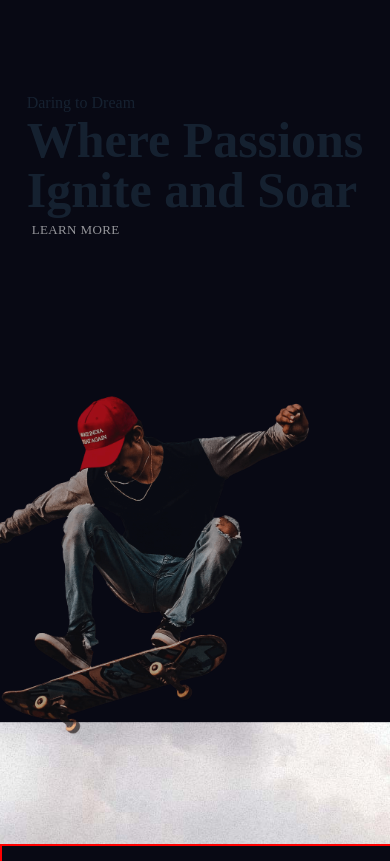
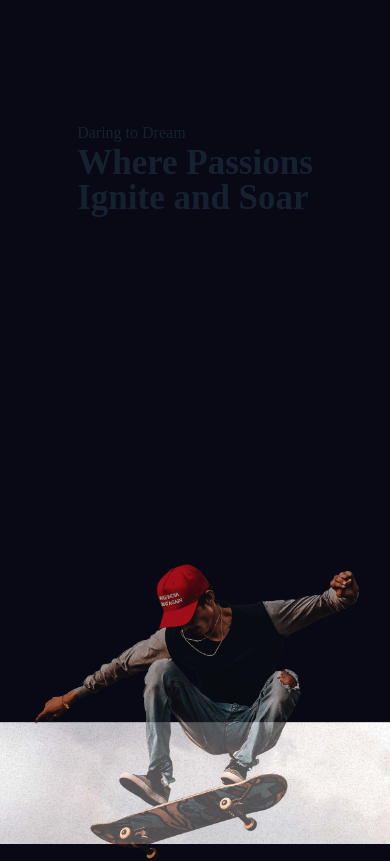
Before and after one commit to siahvosh/resume, a React (Vite) app: page /works in a window 390 px wide. Shown: the top 861 px of the page. Built offline with nearby package versions, Linux system fonts and the light colour scheme; a web font is replaced by a local one.

Commit message:
set functions for parts

```diff
--- a/src/pages/works/ScrollSite.css
+++ b/src/pages/works/ScrollSite.css
@@ -156,7 +156,7 @@ body{
 }
 
 .cont-2{
-    height: 300vh;
+    height: 250vh;
     background: #080914 !important;
     position: relative;
 
@@ -187,12 +187,14 @@ body{
 .container-animation{
     height: 100%;
     position: relative;
-
+    /*border: 2px solid red;*/
+    z-index: 11111 !important;
 }
 
 .side-1, .side-2, .side-3, .side-4{
     height: 50vh;
     overflow: hidden;
+    /*position: relative;*/
 }
 
 .side-1-text{
@@ -202,6 +204,7 @@ body{
     justify-content: center;
     width: 70%;
     align-items: center;
+
 }
 
 .detail-text{
@@ -212,14 +215,14 @@ body{
     display: flex;
     flex-direction: column;
     align-items: start;
-    z-index: 1111111111;
+    z-index: 1;
 }
 
 .title{
     display: flex;
     flex-direction: column;
     line-height: 100%;
-    font-size: clamp(50px, 4.5vw, 4.5vw);
+    font-size: clamp(35px, 4.5vw, 4.5vw);
     font-family: "Grape Nuts", cursive;
     /*align-self: center;*/
     font-weight: 900;
@@ -248,14 +251,15 @@ body{
 .img-container{
     width: 100vw;
     height: 100vh;
-    border: 2px solid red !important;
-    /*position: absolute;*/
+    /*border: 2px solid red !important;*/
+    /*position: relative;*/
 }
 
 .phone-img {
     /*animation: floatSoft 4s ease-in-out infinite;*/
     /*will-change: transform;*/
     position: absolute;
+    /*border: 2px solid red !important;*/
     top: 15vh;
     right: 50px;
     margin-right: 8vw;
@@ -328,6 +332,7 @@ body{
     margin-right: 15vw;
     height: 80vh;
     width: auto;
+    z-index: 0;
 }
 
 .bust{
@@ -479,12 +484,31 @@ footer {
     animation: 2.5s cubic-bezier(.25, 1, .30, 1) square-in-hesitate both;
 }
 
+/*@media screen and (min-width: 320px) and (max-width: 768px) {*/
+/*    .phone-img {*/
+/*        height: auto;*/
+/*        width: 65vw;*/
+/*        position: absolute;*/
+/*        top: 35vh;*/
+/*    }*/
+/*    .side-1-text{*/
+/*        width: 100%;*/
+/*    }*/
+/*    .bust{*/
+/*        height: 60vh*/
+
+/*    }*/
+
+/*}*/
+
 
 @media screen and (min-width: 200px) and (max-width: 950px) {
     .phone-img {
-        height: 40vh;
+        height: 35vh;
         width: auto;
         position: absolute;
+        top: 35vh;
+        right: 0;
     }
 
     .side-1-text{
--- a/src/pages/works/ScrollSite.tsx
+++ b/src/pages/works/ScrollSite.tsx
@@ -188,6 +188,8 @@ export const ScrollSite = () => {
     ];
     const [open, setOpen] = React.useState(false);
     const [stepDialog, setStepDialog] = React.useState();
+
+
     useEffect(() => {
         const handleScroll = () => {
             if (!cont2Ref.current) return
@@ -202,6 +204,34 @@ export const ScrollSite = () => {
         return () => window.removeEventListener('scroll', handleScroll);
 }, []);
 
+    // useEffect(() => {
+    //     let lastScroll = window.scrollY;
+    //     let isThrottled = false;
+    //     const limit = 250; // هر 200ms یک بار اجازه تغییر index بده
+    //
+    //     const handleScroll = () => {
+    //         if (isThrottled) return;
+    //
+    //         const current = window.scrollY;
+    //
+    //         if (current > lastScroll) {
+    //             setActiveIndex(prev => Math.min(prev + 1, 3));
+    //         } else if (current < lastScroll) {
+    //             setActiveIndex(prev => Math.max(prev - 1, 0));
+    //         }
+    //
+    //         lastScroll = current;
+    //         isThrottled = true;
+    //
+    //         setTimeout(() => {
+    //             isThrottled = false;
+    //         }, limit);
+    //     };
+    //
+    //     window.addEventListener("scroll", handleScroll, { passive: true });
+    //     return () => window.removeEventListener("scroll", handleScroll);
+    // }, []);
+
 
     const handleDialog = (step, show) => {
         setOpen(show)
@@ -215,6 +245,35 @@ export const ScrollSite = () => {
              <div className="container-animation">
                 <AnimatePresence mode="popLayout" >
                      {activeIndex === 0 && (
+                         <PartOne/>
+                    )}
+                    {activeIndex === 1 && (
+                        <PartTow/>
+                    )}
+                    {activeIndex === 2 && (
+                        <PartThree/>
+                    )}
+                    {activeIndex === 3 && (
+                        <PartFour/>
+                    )}
+                </AnimatePresence>
+            </div>
+         </div>
+         <AlertDialog
+             open={open}
+             onClose={() => setOpen(false)}
+             stepDialog={dialogText[stepDialog]}
+         />
+     </div>
+
+
+    )
+}
+
+
+
+const PartOne = () => {
+    return(
         <motion.section
             key="one"
             style={{ height:'100vh'}}
@@ -236,9 +295,9 @@ export const ScrollSite = () => {
                             <span>Where Passions</span>
                             <span>Ignite and Soar</span>
                         </div>
-                                      <Button className={'btn'} color='white' variant={'text'} size={"small"} onClick={() => handleDialog(0, true)}>
-                                          LEARN MORE
-                                      </Button>
+                        {/*<Button className={'btn'} color='white' variant={'text'} size={"small"} onClick={() => handleDialog(0, true)}>*/}
+                        {/*    LEARN MORE*/}
+                        {/*</Button>*/}
 
                     </div>
                 </motion.div>
@@ -246,7 +305,7 @@ export const ScrollSite = () => {
             <div className={'side-2'}>
                 <motion.div
                     className="img-1"
-                                  transition={{duration: 1.2 }}
+                    transition={{duration: 1.2}}
                     initial={{ y: 700, opacity: 1 }}
                     animate={{ y: 0, opacity: 1 }}
                     exit={{ y: 500, opacity: 1 }}
@@ -263,8 +322,11 @@ export const ScrollSite = () => {
                 </motion.img>
             </div>
         </motion.section>
-                    )}
-                    {activeIndex === 1 && (
+
+    )
+}
+const PartTow = () => {
+    return(
         <motion.section
             key="two"
             style={{ height:'100vh'}}
@@ -279,18 +341,18 @@ export const ScrollSite = () => {
                     // initial={{ width: '0' , height: '100%'}}
                     // animate={{ width: "100%", height: '100%'}}
                     // exit={{ width: '0', height: '100%' }}
-                                    initial={{ x: -1000, opacity: 0 }}
-                                    animate={{ x: 0, opacity: 1 }}
-                                    exit={{ y: -1000, opacity: 0 }}
+                    initial={{ x: -1000, opacity: 0, zIndex: -1 }}
+                    animate={{ x: 0, opacity: 1 , zIndex: -1 }}
+                    exit={{ y: -1000, opacity: 0 , zIndex: -1 }}
                 />
             </div>
-                            <div className={'side-2'}>
+            <div style={{zIndex: 1111}} className={'side-2'}>
                 <motion.div
                     className="side-1-text"
                     transition={{duration: 1.2}}
-                                    initial={{ y: -100,opacity: 0 }}
-                                    animate={{ y: '0', opacity: 1 }}
-                                    exit={{ y: -100, opacity: 0 }}
+                    initial={{ y: -100,opacity: 0}}
+                    animate={{ y: '0', opacity: 1}}
+                    exit={{ y: -100, opacity: 0}}
                 >
                     <div className={'detail-text'}>
                         <span>Beyond the Canvas</span>
@@ -298,29 +360,32 @@ export const ScrollSite = () => {
                             <span>Colors of Urban</span>
                             <span>Expression</span>
                         </div>
-                                        <Button color={'white'} variant={'text'} size={"small"} onClick={() => handleDialog(1, true)}>
-                                            LEARN MORE
-                                        </Button>
+                        {/*<Button color={'white'} variant={'text'} size={"small"} onClick={() => handleDialog(1, true)}>*/}
+                        {/*    LEARN MORE*/}
+                        {/*</Button>*/}
 
                     </div>
 
                 </motion.div>
-                            </div>
-                            {/*<div className={'detail-img'}>*/}
                 <motion.img
                     className="worker"
                     src={`${worker}`}
                     transition={{duration: 1}}
-                                    initial={{ y: 0 ,x: 500, opacity: 0 }}
+                    initial={{ y: 0 ,x: 500, opacity: 0,}}
                     animate={{y: 0 , x: 0, opacity: 1,}}
                     exit={{ y: 0,x: 500, opacity: 0 }}>
                 </motion.img>
+            </div>
+            {/*<div className={'detail-img'}>*/}
+
 
             {/*</div>*/}
 
         </motion.section>
-                    )}
-                    {activeIndex === 2 && (
+    )
+}
+const PartThree = () => {
+    return(
         <motion.section
             key="three"
             style={{ height:'100vh'}}
@@ -328,7 +393,7 @@ export const ScrollSite = () => {
             animate={{ opacity: 1 }}
             exit={{ opacity: 0 }}
         >
-                            <div className={'side-2'}>
+            <div style={{zIndex: 1111}} className={'side-1'}>
                 <motion.div
                     className="side-1-text"
                     transition={{duration: 1.2}}
@@ -342,42 +407,46 @@ export const ScrollSite = () => {
                             <span>Beyond Boundaries,</span>
                             <span>Skies Ablaze</span>
                         </div>
-                                        <Button color={'white'} variant={'text'} size={"small"} onClick={() => handleDialog(1, true)}>
-                                            LEARN MORE
-                                        </Button>
+                        {/*<Button color={'white'} variant={'text'} size={"small"} onClick={() => handleDialog(1, true)}>*/}
+                        {/*    LEARN MORE*/}
+                        {/*</Button>*/}
 
                     </div>
 
                 </motion.div>
+
+
             </div>
-                            <div className={'side-1'}>
+            <div className={'side-2'}>
                 <motion.div
                     className="img-3"
                     transition={{duration: 1.3 }}
                     // initial={{ width: '0' , height: '100%'}}
                     // animate={{ width: "100%", height: '100%'}}
                     // exit={{ width: '0', height: '100%' }}
-                                    initial={{ x: 0,y: 500, opacity: 0 }}
-                                    animate={{ x: 0,y: 0, opacity: 1 }}
-                                    exit={{ x:0 ,y: 500, opacity: 0 }}
+                    initial={{ x: 0,y: 500, opacity: 0,zIndex: -1}}
+                    animate={{ x: 0,y: 0, opacity: 1,zIndex: -1}}
+                    exit={{ x:0 ,y: 500, opacity: 0,zIndex: -1}}
                 />
             </div>
-
-                            {/*<div className={'detail-img'}>*/}
             <motion.img
                 className="girl"
                 src={`${girl}`}
                 transition={{duration: 1}}
-                                initial={{ y: 500 ,x: 0, opacity: 0 }}
-                                animate={{y: 0 , x: 0, opacity: 1,}}
-                                exit={{ y: 500,x: 0, opacity: 0 }}>
+                initial={{ y: 500 ,x: 0, opacity: 0,zIndex: 1}}
+                animate={{y: 0 , x: 0, opacity: 1,zIndex: 1}}
+                exit={{ y: 500,x: 0, opacity: 0,zIndex: 1}}>
             </motion.img>
+            {/*<div className={'detail-img'}>*/}
+
 
             {/*</div>*/}
 
         </motion.section>
-                    )}
-                    {activeIndex === 3 && (
+    )
+}
+const PartFour = () => {
+    return(
         <motion.section
             key="four"
             style={{ height:'100vh'}}
@@ -432,50 +501,5 @@ export const ScrollSite = () => {
             {/*</div>*/}
 
         </motion.section>
-                    )}
-                </AnimatePresence>
-            </div>
-         </div>
-         <AlertDialog
-             open={open}
-             onClose={() => setOpen(false)}
-             stepDialog={dialogText[stepDialog]}
-         />
-     </div>
-
-
     )
 }
-
-
-//
-// <div className="rock-1">
-//     <motion.img
-//         src={rock1}
-//         style={{width: '80px'}}
-//         initial={{ y: 800, x: '0vw', opacity: 1 }}
-//         animate={{ y: 0, opacity: 1 }}
-//         exit={{ y: 800, x: '0vw', opacity: 1 }}
-//         transition={{ duration: 1, delay: 0.4 }}
-//     />
-// </div>
-// <div className="rock-2">
-//     <motion.img
-//         src={`${rock2}`}
-//         style={{width: '60px'}}
-//         transition={{duration: 1.1, delay: 0.4 }}
-//         initial={{ y: '50vh', opacity: 1 }}
-//         animate={{ y: '0vw', opacity: 1 }}
-//         exit={{ y: '50vh', opacity: 1 }}>
-//     </motion.img>
-// </div>
-// <div className="rock-3">
-//     <motion.img
-//         src={`${rock3}`}
-//         style={{width: '70px'}}
-//         transition={{duration: 1.1, delay: 0.4 }}
-//         initial={{ y: '50vh', opacity: 1 }}
-//         animate={{ y: '0vw', opacity: 1,}}
-//         exit={{ y: '50vh', opacity: 1 }}>
-//     </motion.img>
-// </div>
```
Lines whose indentation alone changed are shown as unchanged.
